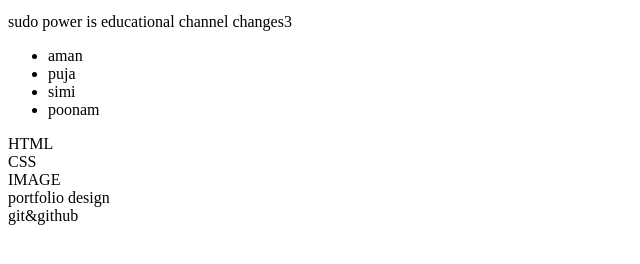
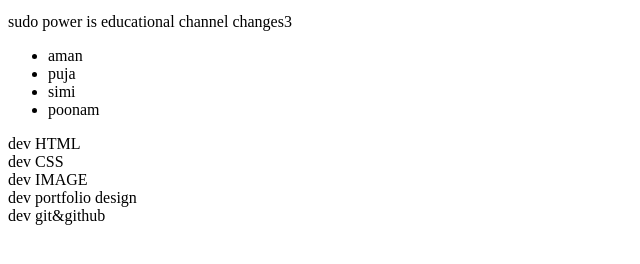
Before and after one commit to poonamtiu/github1, a plain HTML site: page index.html in a window 1280 px wide. Shown: the part 202-466 px from the top of the page, without its empty margins (0-640 px from the left). Drawn offline with Linux system fonts and the light colour scheme.

Commit message:
added dev meassage:

```diff
--- a/index.html
+++ b/index.html
@@ -28,11 +28,11 @@
         </ul>
     </section>
     <section id="skills">
-     <div>HTML</div>
-     <DIV>CSS</DIV>
-     <div>IMAGE</div>
-     <div>portfolio design</div>
-     <div>git&github</div>
+     <div>dev HTML</div>
+     <DIV>dev CSS</DIV>
+     <div>dev IMAGE</div>
+     <div>dev portfolio design</div>
+     <div>dev git&github</div>
     </section>
 </body>
 </html>
```
